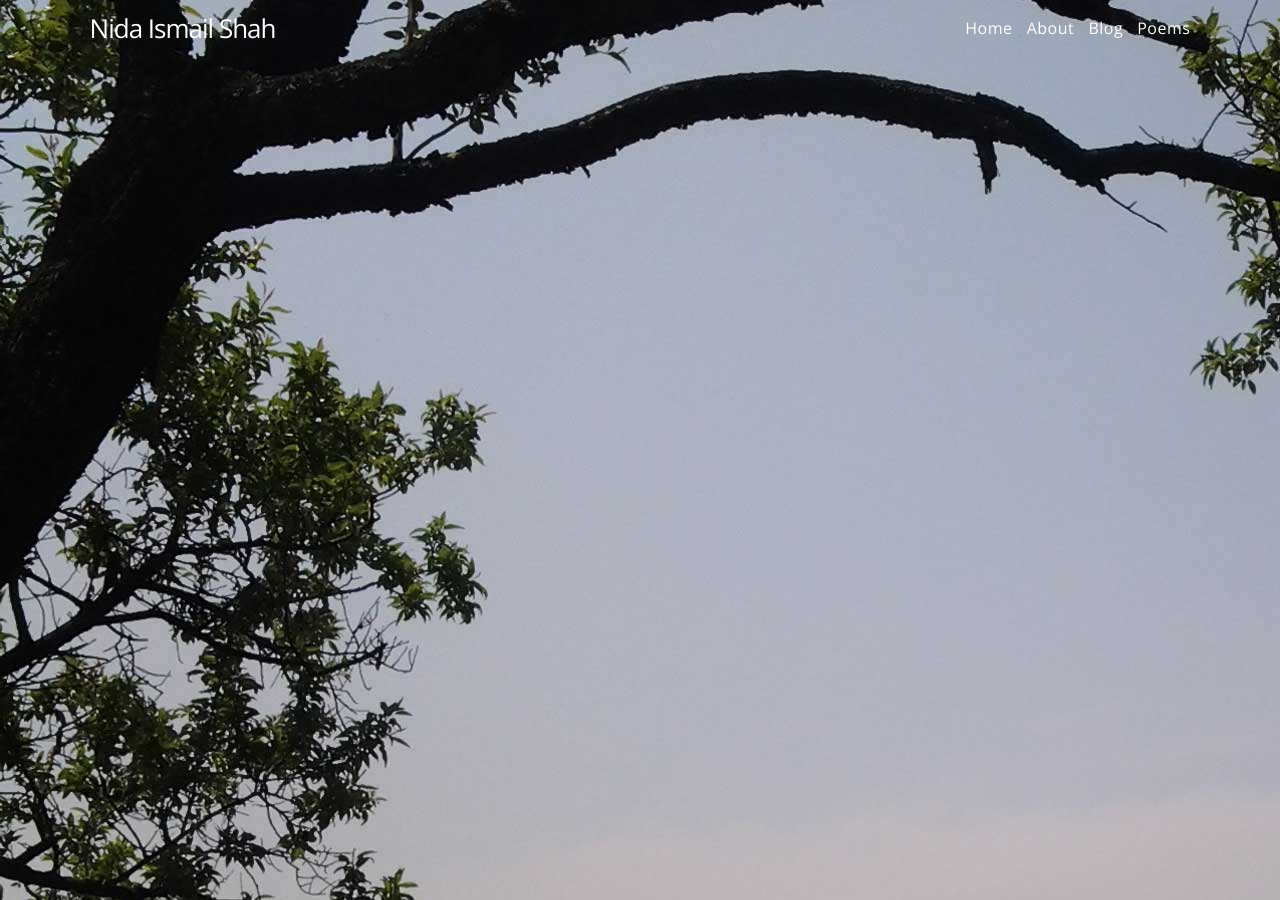
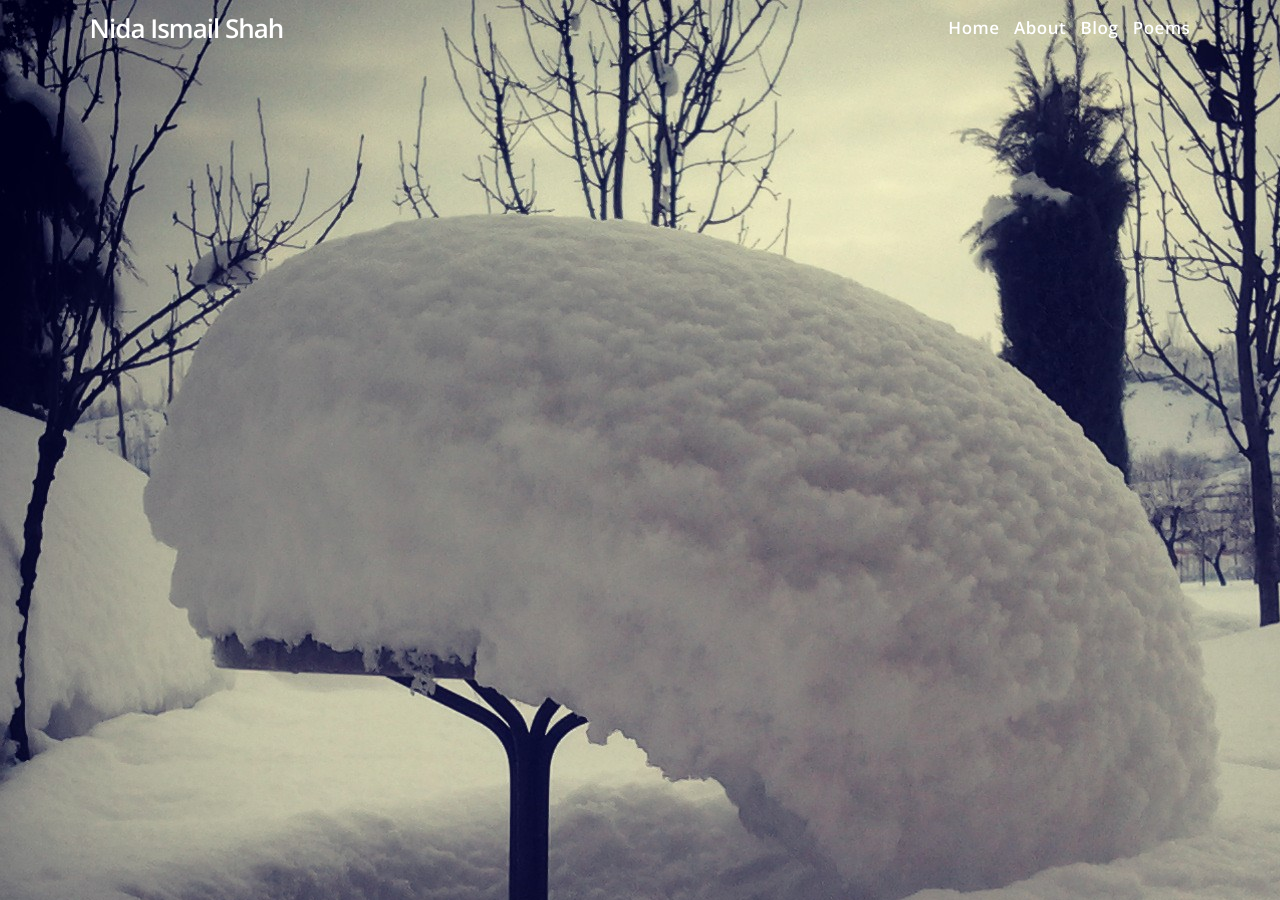
Before and after one commit to nidaismailshah/nidaismailshah.github.io, a Jekyll site: the page built from index.html, in a window 1280 px wide and 900 px high. Built offline with Jekyll 4.4.1, drawn with Linux system fonts in a browser that asks for light colours; comment, search, counter and statistics services are not loaded.

Commit message:
change home page image

```diff
--- a/css/main.css
+++ b/css/main.css
@@ -52,7 +52,7 @@ a:visited { color: #205caa; }
   min-height: 56px;
   /*background-color: #575454;*/
   height: 100%;
-  font-weight: 500;
+  font-weight: 400;
 
 }
 
@@ -63,7 +63,7 @@ a:visited { color: #205caa; }
   display: block;
   color: #fff;
   font-size: 26px;
-  font-weight:400;
+  font-weight:900;
   letter-spacing: -1px;
   float: left;
   line-height: 56px;
@@ -425,7 +425,7 @@ a:visited { color: #205caa; }
 .home {
   height: 100%;
   /*background-image: linear-gradient(to bottom, #063652 0%, #0081a2 100%);*/
-  background-image: url(/images/pic.jpg);
+  background-image: url(/images/b.jpg);
 }
 .poetry-home {
   height: 100%;
@@ -463,11 +463,6 @@ a:visited { color: #205caa; }
 .about p {
   text-align: justify;
 }
-.headercn{
-  margin-top: -3%;
-  margin-left: 13%;
-   position: absolute;
-}
 .headerp{
   height:7%;
   width:100%;
@@ -476,10 +471,15 @@ a:visited { color: #205caa; }
 .headerp .site-nav{
   display: inline-block;
   float: right;
+  font-weight: 900;
+  font-size: 17px;
 }
 .headerp .site-nav .page-link{
   margin-left:10px;
   display: inline-block;
+}
+.headerp .site-nav .page-link:hover{
+  font-size: 20px;
 }
 .page-content .wrap{
   height: 100%;
```
Also changed, not shown: images/b.jpg (added), 3 other files.
